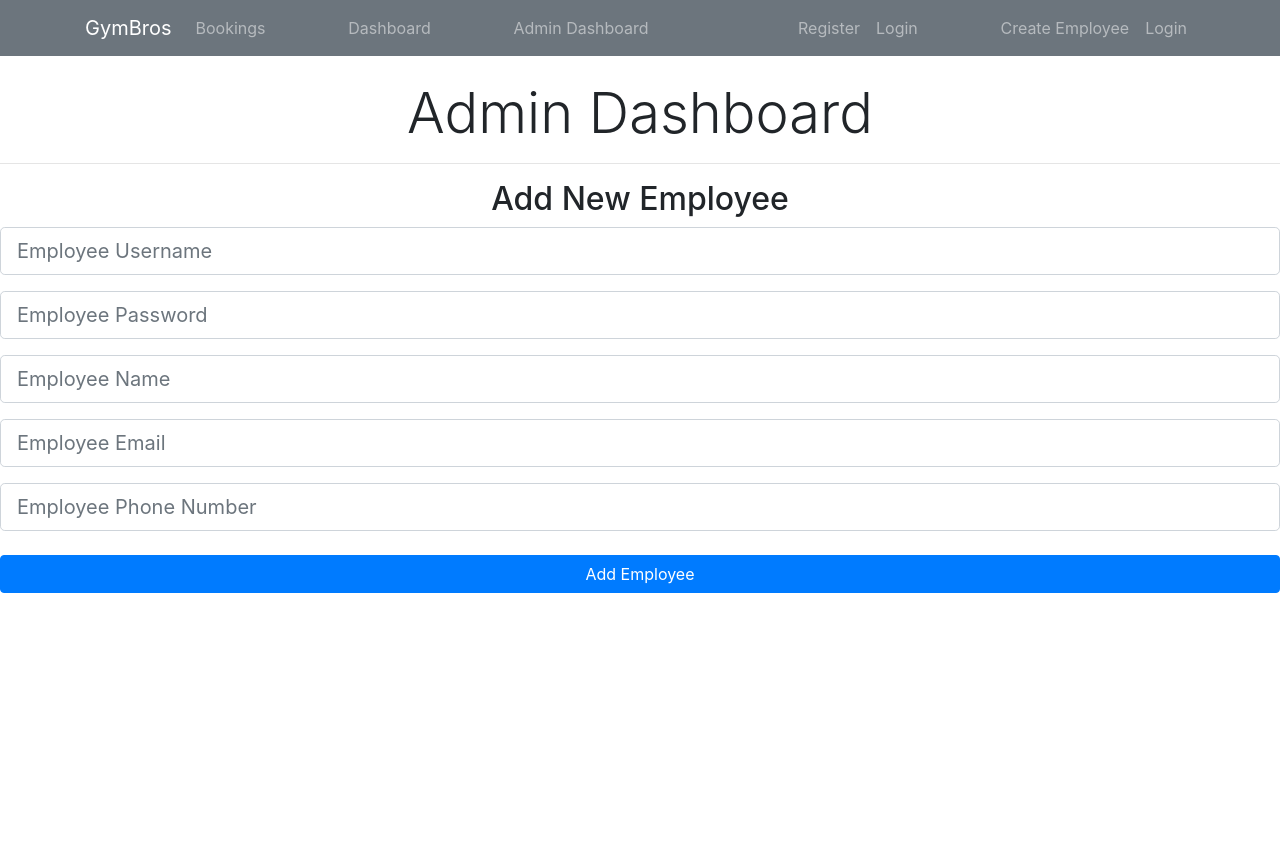
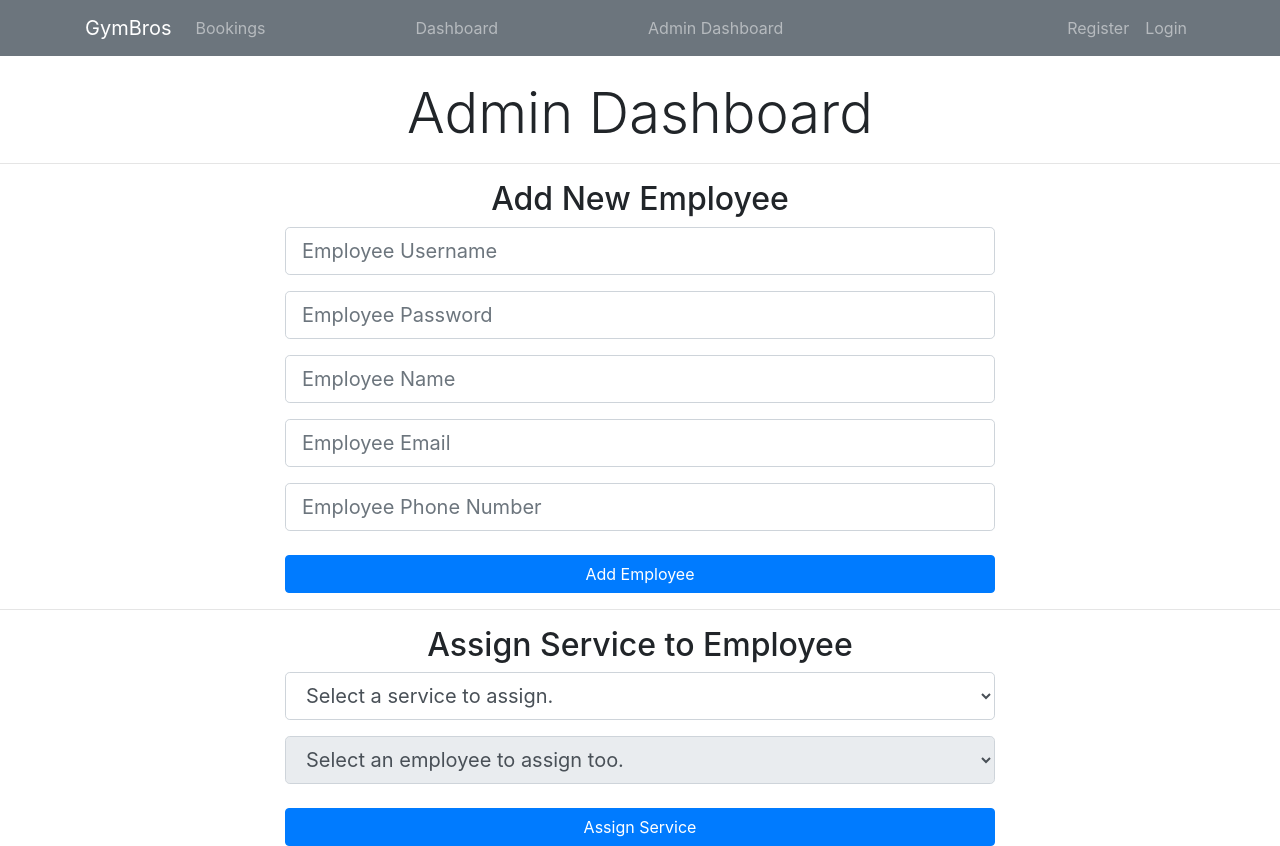
Before and after one commit to RMIT-SEPT/majorproject-9-mon-15-30-4, a React (Create React App) app in the folder FrontEnd/react-front-end/: page /AdminDashboard in a window 1280 px wide. Before the commit the page ends 800 px from the top, so only its background shows below. Built offline with nearby package versions, Linux system fonts and the light colour scheme.

Commit message:
Add New Employee from admin dashboard done, add service WIP

```diff
--- a/FrontEnd/react-front-end/src/components/AdminDashboard/AddEmployee.js
+++ b/FrontEnd/react-front-end/src/components/AdminDashboard/AddEmployee.js
@@ -1,4 +1,5 @@
 import React, { Component } from 'react';
+import registerService from "../../services/registerService.js";
 
 class AddEmployee extends Component{
     constructor(props)
@@ -9,13 +10,14 @@ class AddEmployee extends Component{
             userName:"",
             password:"",
             name:"",
-            contactEmail:"",
-            contactNumber:""
+            employeePhone:"",
+            employeeEmail:""
         };
 
         this.onChange = this.onChange.bind(this);
         this.onSubmit = this.onSubmit.bind(this);
     }
+
     onChange(e)
     {
         this.setState
@@ -37,14 +39,27 @@ class AddEmployee extends Component{
             userName: this.state.userName,
             password: this.state.password,
             name: this.state.name,
-            contactEmail: this.state.contactEmail,
-            contactNumber: this.state.contactNumber
+            employeeEmail: this.state.employeeEmail,
+            employeePhone: this.state.employeePhone
 
         }
+
         console.log(newAccount);
+
+
+        registerService.checkEmployeeDetails(newAccount.userName, newAccount.password, newAccount.name, newAccount.employeeEmail, newAccount.employeePhone)
+            .then(response => {
+                console.log(response);
+                console.log(e);
+                console.log();
+            })
+            .catch(e => {
+                console.log(e);
+                console.log();
+            });
     }
+
     render(){
-
         return(
             <div>
                 <h2 className="display-5 text-center">Add New Employee</h2>
@@ -80,8 +95,8 @@ class AddEmployee extends Component{
                     <div className="form-group">
                         <input type="text" className="form-control form-control-lg "
                         placeholder="Employee Email"
-                    name="contactEmail"
-                    value= {this.state.contactEmail}
+                        name="employeeEmail"
+                        value= {this.state.employeeEmail}
                         onChange = {this.onChange}
                         />
                     </div>
@@ -90,13 +105,15 @@ class AddEmployee extends Component{
                     <div className="form-group">
                         <input type="number" className="form-control form-control-lg"
                         placeholder="Employee Phone Number"
-                    name="contactNumber"
-                    value= {this.state.contactNumber}
+                        name="employeePhone"
+                        value= {this.state.employeePhone}
                         onChange = {this.onChange}
                         />
                     </div>
 
                     <input type="submit" value = "Add Employee" className="btn btn-primary btn-block mt-4" />
+
+
                 </form>
             </div>
         )
--- /dev/null
+++ b/FrontEnd/react-front-end/src/components/AdminDashboard/AddService.js
@@ -0,0 +1,67 @@
+import React, { Component } from 'react';
+
+class AddService extends Component{
+    constructor(props) {
+        super(props);
+
+        this.state = {
+            services: [],
+            employees: [],
+            availableTimes: [],
+            serviceSelected: false,
+            employeeSelected: false,
+            servicePlaceholder: "Select a service to assign.",
+            employeePlaceholder: "Select an employee to assign too.",
+        };
+    }
+
+    makeOption = function (X) {
+        return <option key={"itemId" + X}>{X}</option>;
+    };
+    render(){
+        const services = this.state.services
+            .filter((v, i, a) => a.indexOf(v) === i)
+            .toString().split(",");
+        let serviceSelect = <select className="form-control form-control-lg "
+                                    name="serviceId"
+                                    value={this.state.serviceId}
+                                    onChange={this.onChange}>
+            <option default>{this.state.servicePlaceholder}</option>
+            {services.map(this.makeOption)}</select>;
+
+        const employees = this.state.employees.toString().split(",");
+        let employeeSelect = <select className="form-control form-control-lg "
+                                     name="employeeId"
+                                     value={this.state.employeeId}
+                                     onChange={this.onChange}
+                                     disabled={!this.state.serviceSelected}>
+            <option default>{this.state.employeePlaceholder}</option>
+            {employees.map(this.makeOption)}</select>;
+        return(
+            <div>
+                <h2 className="display-5 text-center">Assign Service to Employee</h2>
+                <form onSubmit={this.onSubmit}>
+                    <div className="form-group">
+                        {serviceSelect}
+                    </div>
+                    <div className="form-group">
+                        {employeeSelect}
+                    </div>
+
+                    <input type="submit" value = "Assign Service" className="btn btn-primary btn-block mt-4" />
+                </form>
+            </div>
+
+
+
+
+        )
+
+
+
+
+
+    }
+
+}
+export default AddService;
--- a/FrontEnd/react-front-end/src/components/AdminDashboard/AdminDashboard.js
+++ b/FrontEnd/react-front-end/src/components/AdminDashboard/AdminDashboard.js
@@ -3,6 +3,7 @@ import "./AdminDashboard.css";
 import "./AddEmployee";
 import bookingService from "../../services/bookingService";
 import AddEmployee from './AddEmployee';
+import AddService from './AddService';
 
 class AdminDashboard extends Component{
     constructor(props){
@@ -12,13 +13,25 @@ class AdminDashboard extends Component{
         };
     }
     render(){
-
         return(
             <div>
-            <h5 className="display-4 text-center">Admin Dashboard</h5>
-            <hr></hr>
-            <AddEmployee/>
-
+                <h5 className="display-4 text-center">Admin Dashboard</h5>
+                <hr />
+                <div className="container">
+                    <div className="form-popup">
+                        <div className="col-md-8 m-auto">
+                            <AddEmployee/>
+                        </div>
+                    </div>
+                </div>
+                <hr />
+                <div className="container">
+                    <div className="form-popup">
+                        <div className="col-md-8 m-auto">
+                            <AddService/>
+                        </div>
+                    </div>
+                </div>
             </div>
         )
     }
--- a/FrontEnd/react-front-end/src/components/Layout/Header.js
+++ b/FrontEnd/react-front-end/src/components/Layout/Header.js
@@ -73,15 +73,14 @@ class Header extends Component {
                             {this.logButton()}
                         </li>
                     </ul>
-
-                    <ul className="navbar-nav ml-auto">
+                    {/* <ul className="navbar-nav ml-auto">
                             <li className="nav-item">
                                 <RegisterEmployeeButton/>
                             </li>
                         <li className="nav-item">
                             {this.logButton()}
                         </li>
-                    </ul>
+                    </ul> */}
 
 
                 </div>
```
Also changed, not shown: 4 other files (tests, documents, lock files or other folders). Lines whose indentation alone changed are shown as unchanged.
